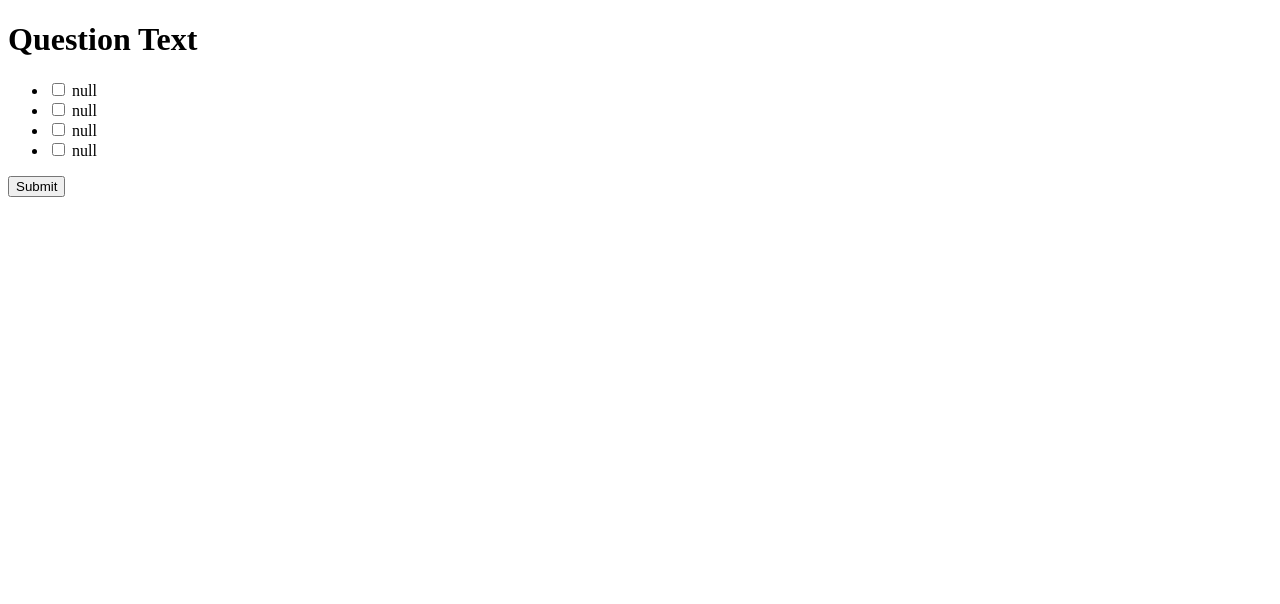
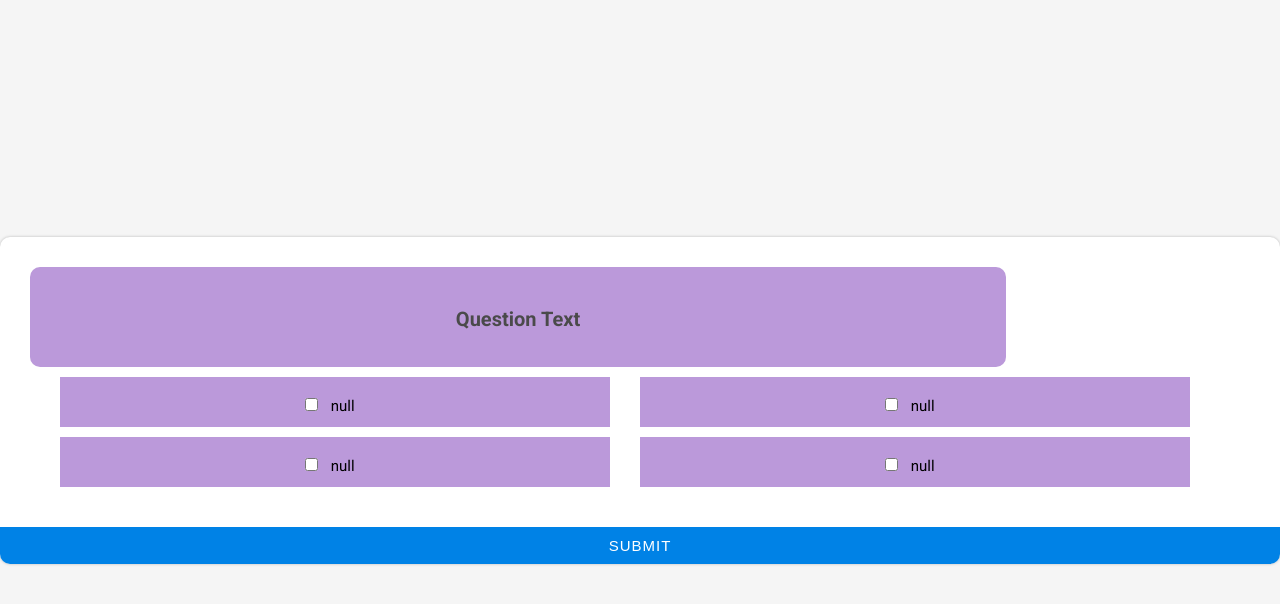
Before and after one commit to carlagesa/Quizwebsite, a plain HTML site: page index.html in a window 1280 px wide. Drawn offline with Linux system fonts and the light colour scheme.

Commit message:
styling to the html

```diff
--- a/assets/css/style.css
+++ b/assets/css/style.css
@@ -0,0 +1,97 @@
+@import url(https://fonts.googleapis.com/css?family=Roboto:100,100italic,300,300italic,regular,italic,500,500italic,700,700italic,900,900italic);
+*
+{
+    padding: 0;
+    margin: 0;
+    text-decoration: none;
+    list-style: none;
+    outline: none;
+    box-sizing: border-box;
+}
+html
+{
+    font-size: 62.5%;
+}
+body
+{
+    background: whitesmoke;
+    font-family: 'Roboto', sans-serif;
+    min-width: 100vw;
+    min-height: 100vh;
+    display: flex;
+    justify-content: center;
+    align-items: center;
+}
+.questionbox{
+    text-align: center;
+    padding-top: 2em;
+    width: 80%;
+    height: 5em;
+    background-color: #bb99da;
+    border-radius: 10px;
+
+}
+.option1, .option2, .option3, .option4{
+    text-align: center;
+    padding-top: 2em;
+    width: 55em;
+    height: 5em;
+    background-color: #bb99da;
+}
+.optionrow1{
+    margin-left: 2em;
+}
+.optionrow2{
+    margin-left: 60em;
+    margin-top: -12em;
+}
+.container
+{
+    background: white;
+    box-shadow: 0 0 3px rgba(0, 0, 0, 0.25);
+    border-radius: 1rem;
+    min-width: 100%;
+    min-height: 20rem;
+    height: auto;
+}
+.container .question-container h1
+{
+    font-size: 2rem;
+    margin-bottom: 1rem;
+    color: #4a4a4a;
+}
+.container .question-container ul li
+{
+    margin: 1rem;
+    cursor: pointer;
+}
+.container .question-container ul li label
+{
+    color: #000;
+    font-size: 1.5rem;
+    margin: 1rem;
+    cursor: pointer;
+}
+.container .question-container
+{
+    margin: 3rem;
+}
+.container button
+{
+    width: 100%;
+    background: #0082e6;
+    color: white;
+    text-transform: uppercase;
+    letter-spacing: 1px;
+    font-size: 1.5rem;
+    border: none;
+    padding: 1rem;
+    margin-top: 1rem;
+    cursor: pointer;
+    border-radius: 0 0 1rem 1rem;
+}
+.container button:hover
+{
+    background: #1b9bff;
+    transition: 0.5s;
+}
--- a/index.html
+++ b/index.html
@@ -4,31 +4,38 @@
     <meta charset="UTF-8">
     <meta http-equiv="X-UA-Compatible" content="IE=edge">
     <meta name="viewport" content="width=device-width, initial-scale=1.0">
+    <link rel="stylesheet" href="assets/css/style.css">
     <title>The Questioner</title>
 </head>
 <body>
     <div class="container">
         <div class="question-container">
-            <h1 id = "question">Question Text</h1>
-            <ul>
-                <li>
+            <h1 class="questionbox" id = "question">Question Text</h1>
+            <ul class="optionrow1">
+                <li class="option1">
                     <input type="checkbox" name="1" id="a" required required>
                     <label for="a">null</label>
                 </li>
-                <li>
+                <li class="option2">
                     <input type="checkbox" name="1" id="b" required>
                     <label for="b">null</label>
                 </li>
-                <li>
+
+            </ul>
+            <ul class="optionrow2">
+
+                <li class="option3">
                     <input type="checkbox" name="1" id="c" required>
                     <label for="b">null</label>
                 </li>
 
-                <li>
+                <li class="option4">
                     <input type="checkbox" name="1" id="d" required>
                     <label for="d">null</label>
                 </li>
             </ul>
+
+
         </div>
         <button class="submitButton" type = "button" id = "submit">Submit</button>
     </div>
```
